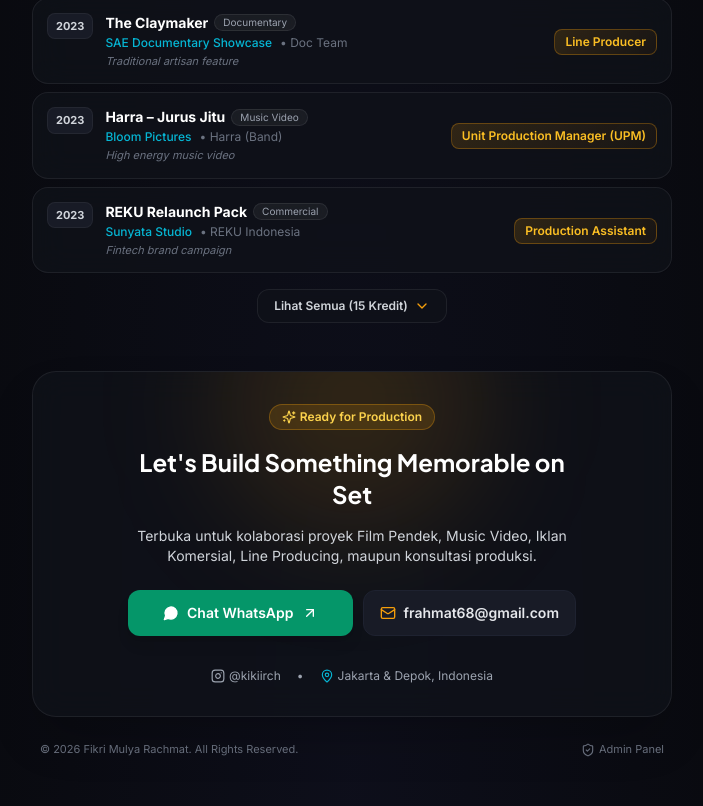
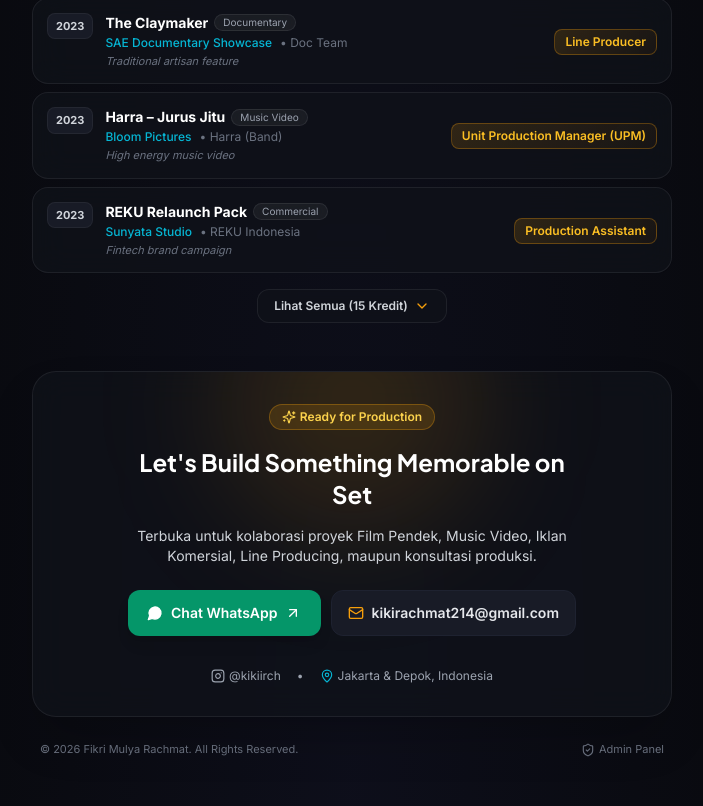
Before and after one commit to frahmat68-beep/Portofolio, a Next.js app: page / in a window 1280 px wide. Shown: the part 3310-4116 px from the top of the page, without its empty margins (288-991 px from the left). Built offline with nearby package versions, Linux system fonts and the light colour scheme.

Commit message:
Update contact email to kikirachmat214@gmail.com

```diff
--- a/src/data/initialPortfolioData.ts
+++ b/src/data/initialPortfolioData.ts
@@ -23,7 +23,7 @@ export const initialPortfolioData: PortfolioData = {
     contact: {
       whatsapp: "6285156649015",
       whatsappDisplay: "+62 851-5664-9015",
-      email: "frahmat68@gmail.com",
+      email: "kikirachmat214@gmail.com",
       instagram: "kikiirch",
       linkedin: "https://www.linkedin.com/in/fikrimulyarachmat",
       showreelUrl: "https://www.youtube.com",
```
